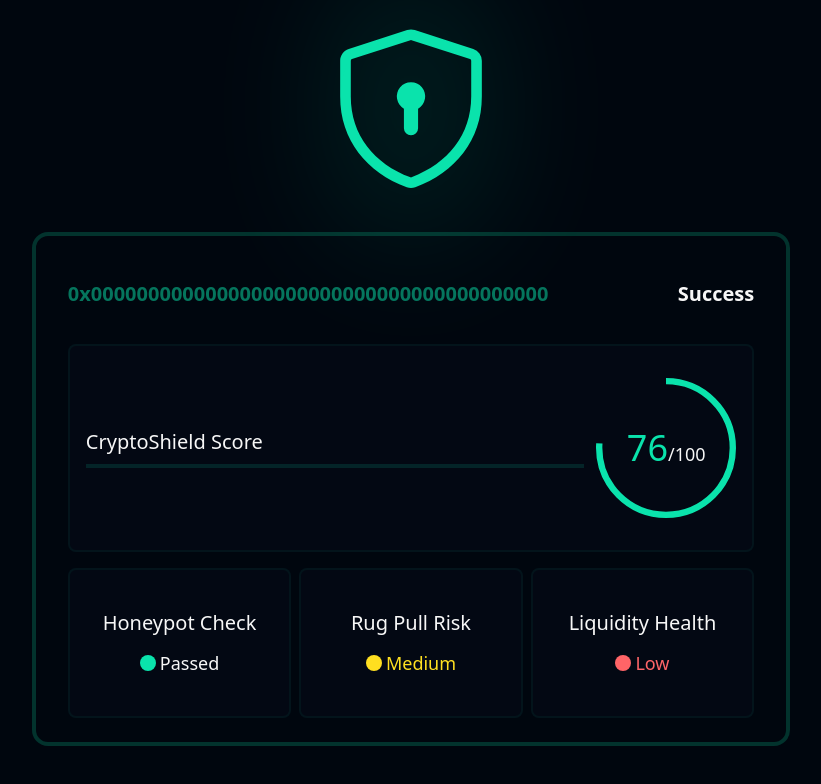
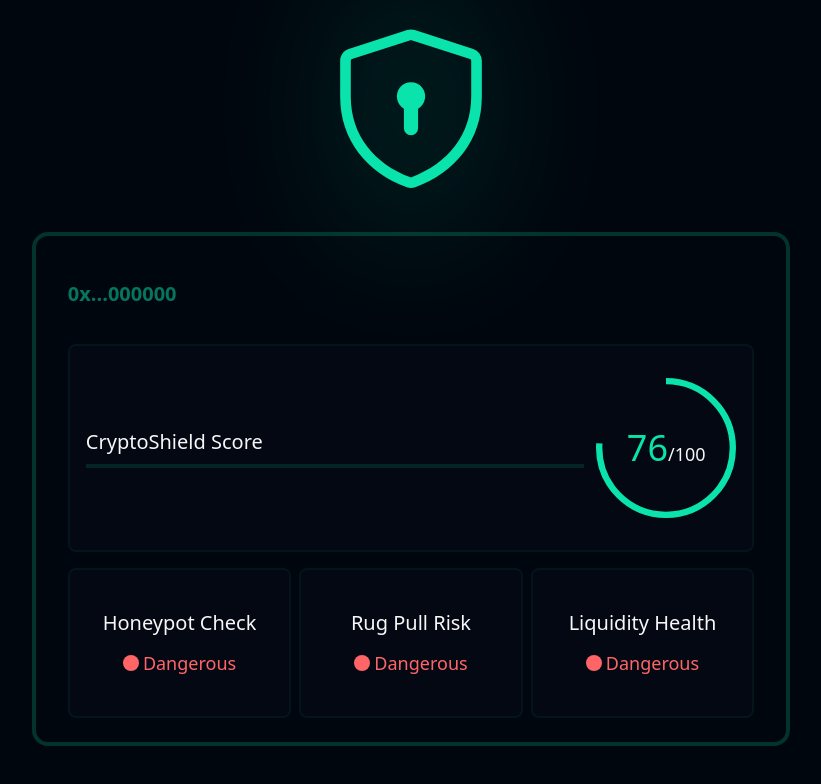
Before and after one commit to fre2dom0/crpytoshield-frontend, a Next.js app: page / in a window 1280 px wide. Shown: the part 278-1062 px from the top of the page, without its empty margins (229-1050 px from the left). Built offline with nearby package versions, Linux system fonts and the light colour scheme.

Commit message:
Data handled

```diff
--- a/app/api/lib/axios-instances.ts
+++ b/app/api/lib/axios-instances.ts
@@ -1,6 +1,6 @@
 import axios from "axios";
 
 export const scanner = axios.create({
-    baseURL: 'https://9b14874a1ef7.ngrok-free.app/',
+    baseURL: 'https://108af125c7b7.ngrok-free.app/',
     timeout: 5000,
 });
--- a/app/api/scan/route.ts
+++ b/app/api/scan/route.ts
@@ -14,15 +14,18 @@ export async function GET(request: NextRequest) {
 
     try {
         const response = await scanner.get(`/scan/${address}`);
+        console.log('Success')
         return NextResponse.json(
             { data: response.data, status: response.status, statusText: response.statusText },
             { status: response.status, statusText: response.statusText });
     } catch (error) {
         if (isAxiosError(error)) {
+            console.log('Error')
             return NextResponse.json(
                 { data: error.response?.data?.detail,  status: error.response?.status, statusText: error.response?.statusText },
                 { status: error.response?.status, statusText: error.response?.statusText })
         }
+
         return NextResponse.json({ error }, { status: 500, statusText: 'Unknown Error'});
     }
 }
--- a/app/components/progress-bars/CircularProgressBar.tsx
+++ b/app/components/progress-bars/CircularProgressBar.tsx
@@ -1,6 +1,7 @@
 'use client'
 
 import { CircularProgress } from "@mui/material";
+import { useEffect } from "react";
 
 // function getTextSizeByProgress(
 //     progress: number,
@@ -32,6 +33,11 @@ type Props = {
 
 const CircularProgressBar = ({progress}: Props) => {
 
+
+    useEffect(() => {
+
+    })
+
     return (
         <div className="relative w-[80px] h-[80px] sm:w-[120px] sm:h-[120px] xl:w-[140px] xl:h-[140px]">
             <CircularProgress
--- a/app/components/token-scanner/SearchableScanner.tsx
+++ b/app/components/token-scanner/SearchableScanner.tsx
@@ -4,39 +4,56 @@ import { useEffect, useState } from "react";
 import ScannerSearch from "./ScannerSearch";
 import TokenScanner from "./TokenScanner";
 import { isAddress, zeroAddress } from "@/app/utils/handleAddress";
+import { ScanResponse } from "@/app/types/ScanResponse";
+
+/**
+ * 0x2859e4544C4bB03966803b044A93563Bd2D0DD4D
+ * 0xCE7de646e7208a4Ef112cb6ed5038FA6cC6b12e3
+ *
+ * 0xFD58735256a1efEba4cc2fCd7C1AdC123e2dA999
+ * 0xA5bD388024c756F507ccbB38AdFbeDc465DB5172
+ */
+
 
 const SearchableScanner = () => {
 
+    const [input, setInput] = useState<string>(zeroAddress);
     const [address, setAddress] = useState<string>(zeroAddress);
-    const [data, setData] = useState<object>({});
+
+    const [data, setData] = useState<ScanResponse | null>(null);
     const [isSearching, setIsSearching] = useState<boolean>(false);
 
     const handleChange = (e: React.ChangeEvent<HTMLInputElement>) => {
-        setAddress(e.currentTarget.value.trim())
+        setInput(e.currentTarget.value.trim())
     }
 
     useEffect(() => {
         const timeoutId = setTimeout(async () => {
-            if (isAddress(address) && address !== zeroAddress) {
+            if (isAddress(input) && input !== zeroAddress) {
                 setIsSearching(true);
+                setAddress(input);
 
                 try {
-                    const res = await fetch(`/api/scan?address=${address}`);
-                    const data = await res.json();
+                    const res = await fetch(`/api/scan?address=${input}`);
+                    const data: ScanResponse = await res.json();
+                    if (data.status !== 200) {
+                        throw new Error(`API Error: ${JSON.stringify(data)}`);
+                    }
                     console.log('API Response:', data);
                     setData(data);
                 } catch (error) {
                     console.error('Fetch error:', error);
                 }
             }
-            else if (address !== '' && address !== zeroAddress) {
+            else if (input !== '' && input !== zeroAddress) {
                 console.log('Enter correct address.');
             }
-        setIsSearching(false);
-        }, 500);
+
+            setIsSearching(false);
+        }, 0);
 
         return () => clearTimeout(timeoutId);
-    }, [address]);
+    }, [input]);
 
     return (
         <>
--- a/app/components/token-scanner/TokenScanner.tsx
+++ b/app/components/token-scanner/TokenScanner.tsx
@@ -4,22 +4,30 @@ import { useEffect, useState } from "react";
 import CircularProgressBar from "../progress-bars/CircularProgressBar";
 import { LinearProgress } from "@mui/material";
 import { zeroAddress } from "@/app/utils/handleAddress";
+import { ScanResponse } from "@/app/types/ScanResponse";
+
+
 
 type Props = {
     address?: string
-    data?: object
+    data: ScanResponse | null
     firstAnimation?: boolean;
     isSearching?: boolean;
 }
 
-const TokenScanner = ({firstAnimation = false, data = {}, isSearching = false, address = zeroAddress}: Props) => {
+const TokenScanner = ({firstAnimation = false, data = null, isSearching = false, address = zeroAddress}: Props) => {
 
 
     const [progress, setProgress] = useState<number>(0);
     const [inProgress, setInProgress] = useState<boolean>(firstAnimation);
-    console.log(data);
+    const verdict = data?.data?.verdict;
+    const score = data?.data?.score;
+    const honeypot = data?.data?.honeypot;
+    const liquidity = data?.data?.liquidity;
+    const rugpull = data?.data?.rugpull;
+
+
     useEffect(() => {
-        console.log(inProgress)
         setInProgress(isSearching);
     }, [isSearching, inProgress])
 
@@ -47,11 +55,13 @@ const TokenScanner = ({firstAnimation = false, data = {}, isSearching = false, a
     return (
         <div className="flex flex-col gap-4 border-2 xl:border-4 border-accent-primary/20 rounded-2xl py-6 px-3 md:px-8 w-full sm:w-[90%] md:w-[80%] xl:w-[60%] ">
 
+            {/* General Info */}
             <div className="flex justify-between font-semibold sm:py-5">
-                <span className="text-accent-primary/50 sm:text-xl 2xl:text-2xl">{address ? address : ''}</span>
-                <span className="sm:text-xl 2xl:text-2xl">{inProgress ? 'Scanning...' : 'Success'}</span>
+                <span className="text-accent-primary/50 sm:text-xl 2xl:text-2xl">{address ? `${address.substring(0, 2)}...${address.substring(36, 42)}` : ''}</span>
+                <span className="sm:text-xl 2xl:text-2xl">{inProgress ? 'Scanning...' : verdict}</span>
             </div>
 
+            {/* Score */}
             <div className="flex items-center bg-surface-primary/20 border-2 border-accent-primary/5 rounded-lg py-4 sm:py-8 px-4">
                 <div className="flex-4/5 flex flex-col gap-2 py-2 pr-3 text-accent-primary/10">
                     <span className="text-start text-text-primary sm:text-xl 2xl:text-2xl">CryptoShield Score</span>
@@ -59,10 +69,11 @@ const TokenScanner = ({firstAnimation = false, data = {}, isSearching = false, a
                     <LinearProgress variant={`${inProgress ? 'indeterminate' :  'determinate'}`} value={100} color="inherit" />
                 </div>
                 <div className="relative flex-1/5 flex justify-center items-center text-accent-primary ">
-                    <CircularProgressBar progress={progress} />
+                    <CircularProgressBar progress={score ? score * 10 : progress} />
                 </div>
             </div>
 
+            {/* Details */}
             <div className="grid grid-cols-3 gap-2 min-h-[100px] sm:min-h-[150px] 2xl:min-h-[180px]">
                 <div className="flex flex-col justify-center items-center gap-3 py-2 px-2 bg-surface-primary/20 border-2 border-accent-primary/5 rounded-lg">
                     <span className="text-sm sm:text-xl 2xl:text-2xl text-center">Honeypot Check</span>
@@ -75,9 +86,9 @@ const TokenScanner = ({firstAnimation = false, data = {}, isSearching = false, a
                                 </svg>
                             </div>
                             :
-                            <div className="bg-accent-primary w-[12px] sm:w-[16px] h-[12px] sm:h-[16px] rounded-full"> </div>
+                            <div className={`${honeypot?.passed ? 'bg-accent-primary' : 'bg-red-400'} w-[12px] sm:w-[16px] h-[12px] sm:h-[16px] rounded-full`}> </div>
                         }
-                        <span className="text-text-primary text-xs sm:text-lg 2xl:text-xl">{inProgress ? 'Scanning' : 'Passed'}</span>
+                        <span className={`${honeypot?.passed ? 'text-accent-primary' : 'text-red-400'} text-xs sm:text-lg 2xl:text-xl`}>{inProgress ? 'Scanning' : (honeypot?.passed ? 'Passed' : 'Dangerous') }</span>
                     </div>
                 </div>
                 <div className="flex flex-col justify-center items-center gap-3 py-2 px-2 bg-surface-primary/20 border-2 border-accent-primary/5 rounded-lg">
@@ -91,9 +102,9 @@ const TokenScanner = ({firstAnimation = false, data = {}, isSearching = false, a
                                 </svg>
                             </div>
                             :
-                            <div className="bg-yellow-300 w-[12px] sm:w-[16px] h-[12px] sm:h-[16px] rounded-full"></div>
+                            <div className={`${rugpull?.passed ? 'bg-accent-primary' : 'bg-red-400'} w-[12px] sm:w-[16px] h-[12px] sm:h-[16px] rounded-full`}></div>
                         }
-                        <span className="text-yellow-300 text-xs sm:text-lg 2xl:text-xl">{inProgress ? 'Scanning' : 'Medium'}</span>
+                        <span className={`${rugpull?.passed ? 'text-accent-primary' : 'text-red-400'} text-xs sm:text-lg 2xl:text-xl`}>{inProgress ? 'Scanning' : (rugpull?.passed ? 'Passed' : 'Dangerous')}</span>
                     </div>
                 </div>
                 <div className="flex flex-col justify-center items-center gap-3 py-2 px-2 bg-surface-primary/20 border-2 border-accent-primary/5 rounded-lg">
@@ -107,9 +118,9 @@ const TokenScanner = ({firstAnimation = false, data = {}, isSearching = false, a
                                 </svg>
                             </div>
                             :
-                            <div className="bg-red-400 w-[12px] sm:w-[16px] h-[12px] sm:h-[16px] rounded-full "> </div>
+                            <div className={`${liquidity?.passed ? 'bg-accent-primary' : 'bg-red-400'} w-[12px] sm:w-[16px] h-[12px] sm:h-[16px] rounded-full`}> </div>
                         }
-                        <span className="text-red-400 text-xs sm:text-lg 2xl:text-xl">{inProgress ? 'Scanning' : 'Low'}</span>
+                        <span className={`${liquidity?.passed ? 'text-accent-primary' : 'text-red-400'} text-xs sm:text-lg 2xl:text-xl`}>{inProgress ? 'Scanning' : (liquidity?.passed ? 'Passed' : 'Dangerous')}</span>
                     </div>
                 </div>
             </div>
--- /dev/null
+++ b/app/types/ScanResponse.ts
@@ -0,0 +1,26 @@
+
+type HoneyPot = {
+    passed: boolean;
+}
+
+type Liquidity = {
+    passed: boolean;
+}
+
+type Rugpull = {
+    passed: boolean;
+}
+
+type ScanData = {
+    honeypot: HoneyPot;
+    liquidity: Liquidity;
+    rugpull: Rugpull;
+    verdict: string;
+    score: number;
+}
+
+export type ScanResponse = {
+    data?: ScanData | null;
+    status: number;
+    statusText: string
+}
```
